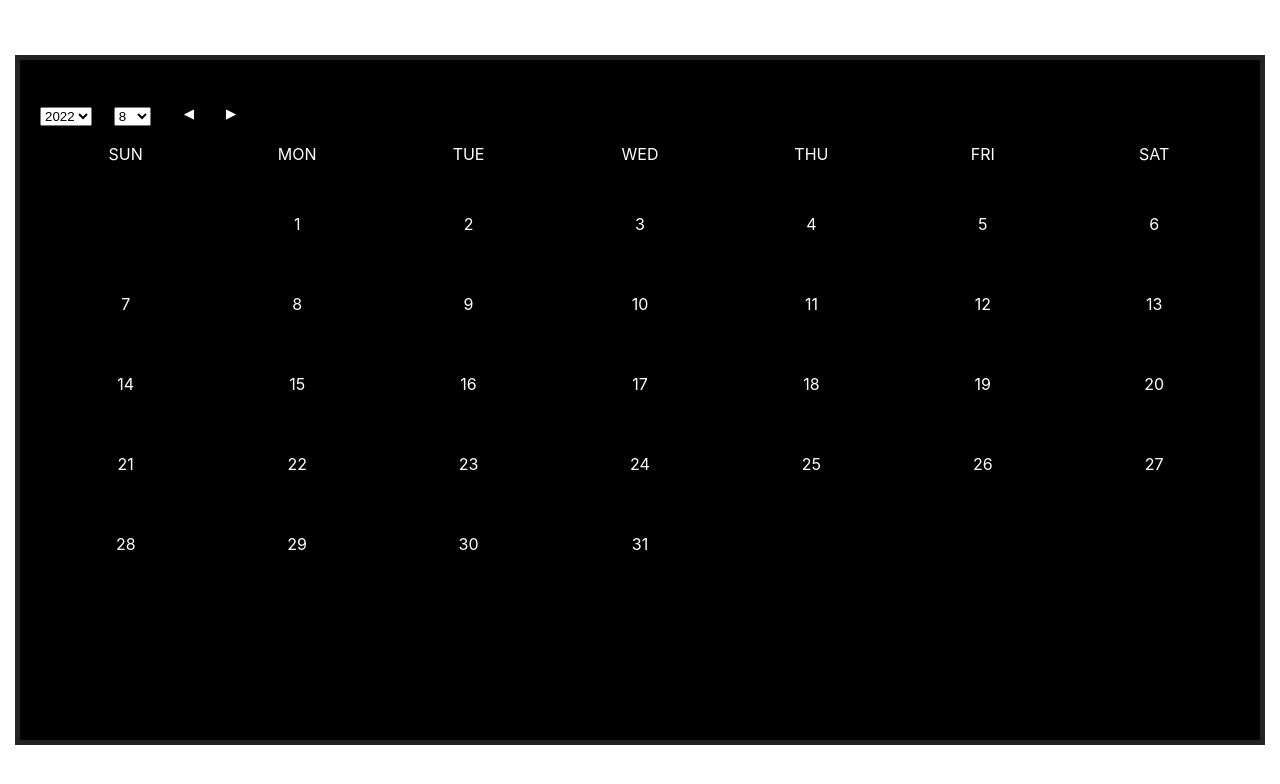
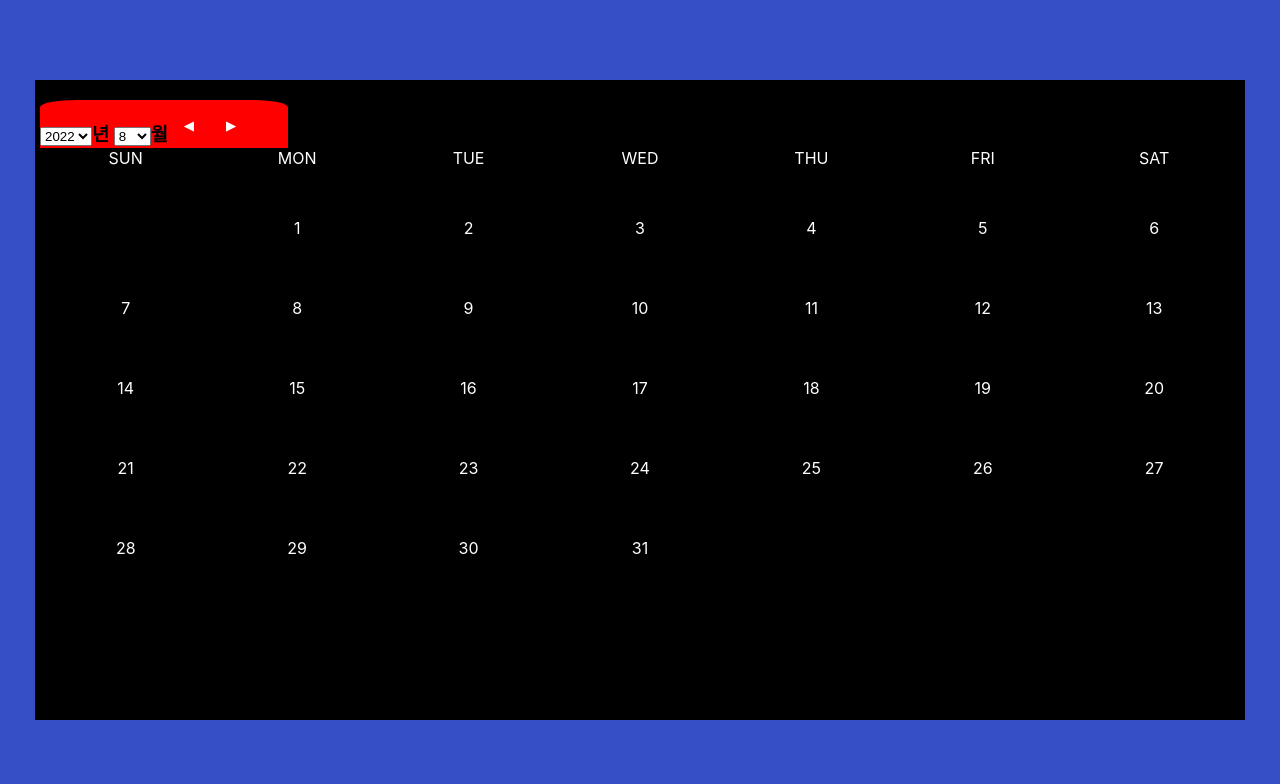
Before and after one commit to LikeLion-at-CAU-10th/Palette-React, a React (Create React App) app: page / in a window 1280 px wide. Shown: the top 784 px of the page. Built offline with nearby package versions, Linux system fonts and the light colour scheme.

Commit message:
calender

```diff
--- a/src/App.js
+++ b/src/App.js
@@ -1,7 +1,5 @@
 import "./App.css";
 import Calendar from "./component/Calendar";
-import styled from "styled-components";
-
 function App() {
   return (
     <div>
--- a/src/component/Calendar.js
+++ b/src/component/Calendar.js
@@ -1,7 +1,6 @@
 import React, { useCallback, useState } from "react";
 import classNames from "classnames/bind";
 import style from "../style/calendar.css";
-import styled from "styled-components";
 
 const cx = classNames.bind(style);
 
--- a/src/style/calendar.css
+++ b/src/style/calendar.css
@@ -1,13 +1,16 @@
+html {
+  background-color: #364fc6;
+}
+
 button {
   cursor: pointer;
 }
 
 .container {
   width: 150vh;
-  height: 80vh;
+  height: 75vh;
   margin: auto;
-  padding: 20px 20px;
-  border: 5px solid rgba(128, 128, 128, 0.267);
+  padding: 20px 5px;
   position: absolute;
   left: 50%;
   top: 50%;
@@ -17,6 +20,11 @@ button {
 
 .container .title {
   display: flex;
+  background-color: red;
+  width: 31vh;
+  height: 6vh;
+  border-top-left-radius: 15%;
+  border-top-right-radius: 15%;
 }
 
 .container .title > button {
```
